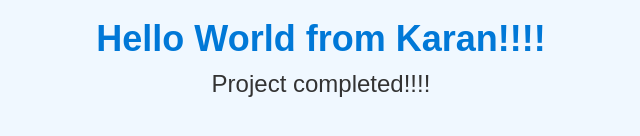
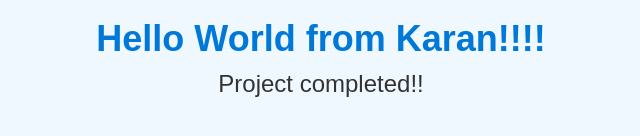
Before and after one commit to KaranRajdhan/Jenkins, a plain HTML site: page index.html in a window 1280 px wide. Shown: the part 342-478 px from the top of the page, 319-959 px from the left. Drawn offline with Linux system fonts and the light colour scheme.

Commit message:
Update index.html

```diff
--- a/index.html
+++ b/index.html
@@ -32,7 +32,7 @@
 <body>
     <div class="message">
         <h1>Hello World from Karan!!!!</h1>
-        <p>Project completed!!!!</p>
+        <p>Project completed!!</p>
     </div>
 </body>
 </html>
```
